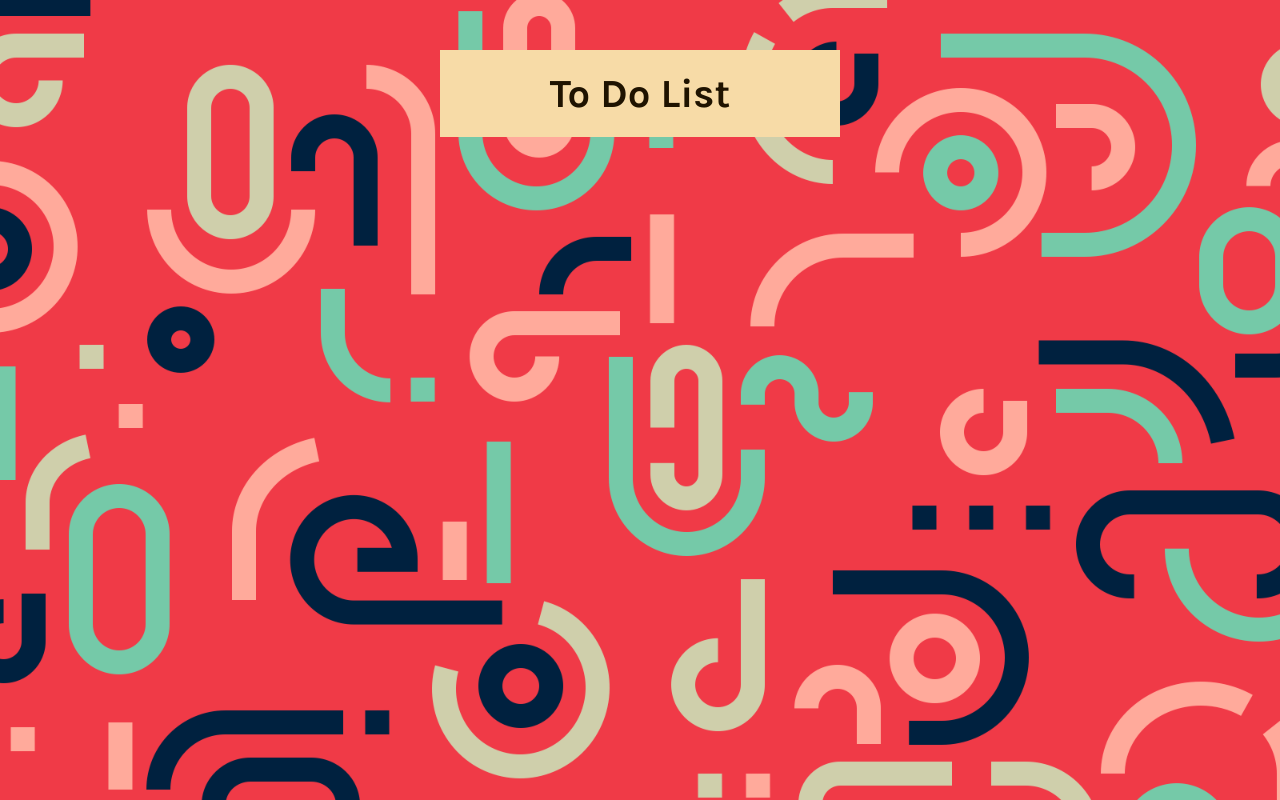
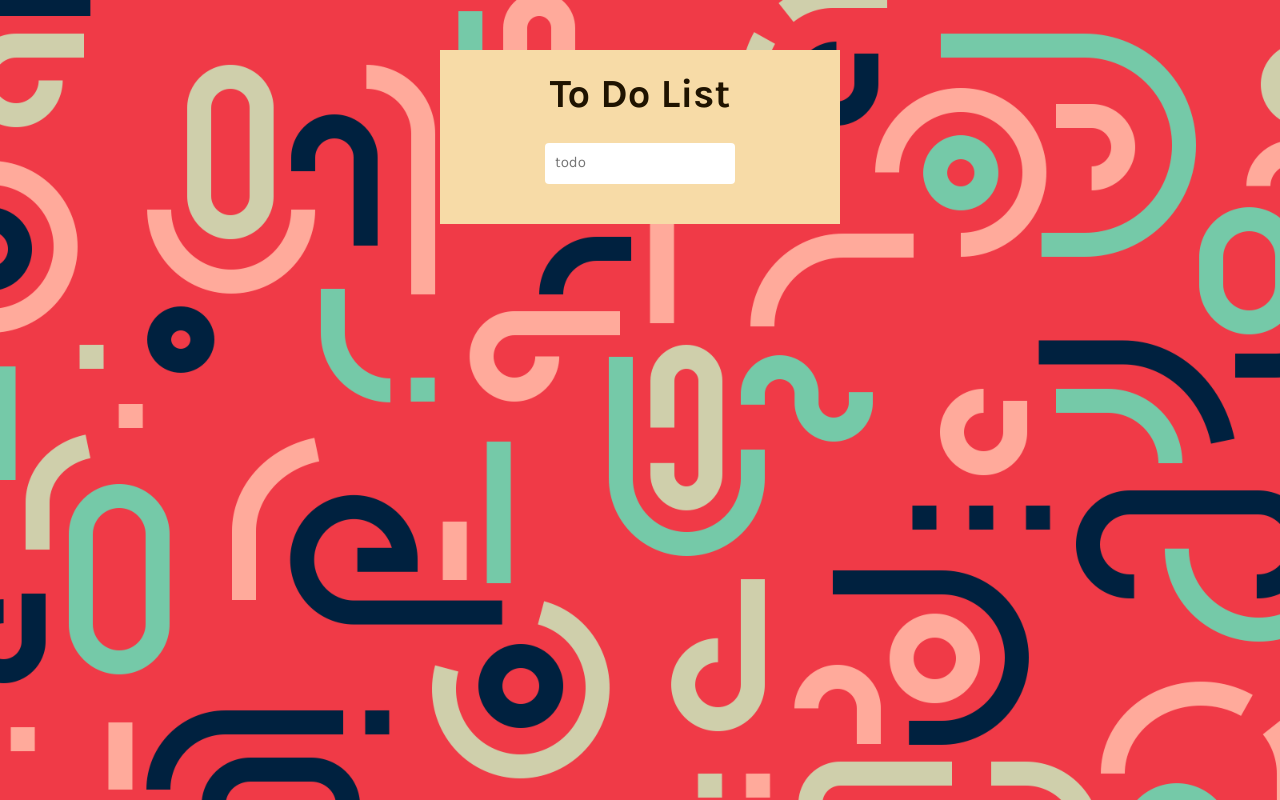
Before and after one commit to grochavieira/ToDoList, a React (Create React App) app in the folder web/: page / in a window 1280 px wide. Built offline with nearby package versions, Linux system fonts and the light colour scheme.

Commit message:
create custom input component

```diff
--- a/web/src/components/Input/index.tsx
+++ b/web/src/components/Input/index.tsx
@@ -2,11 +2,17 @@ import React from "react";
 
 import "./styles.css";
 
-const Input = () => {
+interface InputProps {
+  name: string;
+  label: string;
+  placeholder: string;
+}
+
+const Input: React.FC<InputProps> = ({ name, label, placeholder }) => {
   return (
     <div className="input-block">
-      <input type="text" />
-      <label htmlFor=""></label>
+      <input name={name} type="text" placeholder={placeholder} required />
+      <label htmlFor={name}>{label}</label>
     </div>
   );
 };
--- a/web/src/components/Input/styles.css
+++ b/web/src/components/Input/styles.css
@@ -0,0 +1,45 @@
+div.input-block {
+    display: flex;
+    flex-direction: column;
+    margin: 0.1rem 0;
+}
+
+div.input-block input {
+    font-size: 1.5rem;
+    border: 0;
+    background-color: #fff;
+    border-radius: 4px;
+    margin: 5px 0px;
+    padding: 10px;
+    border-bottom: 3px solid transparent;
+    display: block;
+    transition: all 0.3s;
+}
+
+div.input-block input:focus {
+    outline: none;
+    box-shadow: 0 1rem 2rem rgba(0, 0, 0, 0.1);
+    border-bottom: 3px solid var(--color-accent-1);
+}
+
+div.input-block input:focus:invalid {
+    border-bottom: 3px solid var(--color-primary);
+}
+
+div.input-block label {
+    margin-left: 1rem;
+    font-weight: bold;
+    text-transform: uppercase;
+    letter-spacing: 0.1em;
+    font-size: 1.2rem;
+    font-weight: 700;
+    display: block;
+    transition: all 0.3s;
+    transform: translateY(-6rem);
+}
+
+input:placeholder-shown + label {
+    opacity: 0;
+    visibility: hidden;
+    transform: translateY(-1.5rem);
+}
--- a/web/src/pages/Home/index.tsx
+++ b/web/src/pages/Home/index.tsx
@@ -8,6 +8,9 @@ const Home = () => {
     <div className="home-container">
       <main className="todo-container">
         <h1>To Do List</h1>
+        <form action="#">
+          <Input name="todo" label="todo" placeholder="todo" />
+        </form>
       </main>
     </div>
   );
--- a/web/src/pages/Home/styles.css
+++ b/web/src/pages/Home/styles.css
@@ -21,4 +21,12 @@
 .home-container .todo-container h1 {
     font-size: 4rem;
     color: var(--color-accent-2);
+    margin-bottom: 2rem;
 }
+
+.home-container .todo-container form {
+    display: flex;
+    flex-direction: column;
+    align-items: center;
+    width: 100%;
+}
```
